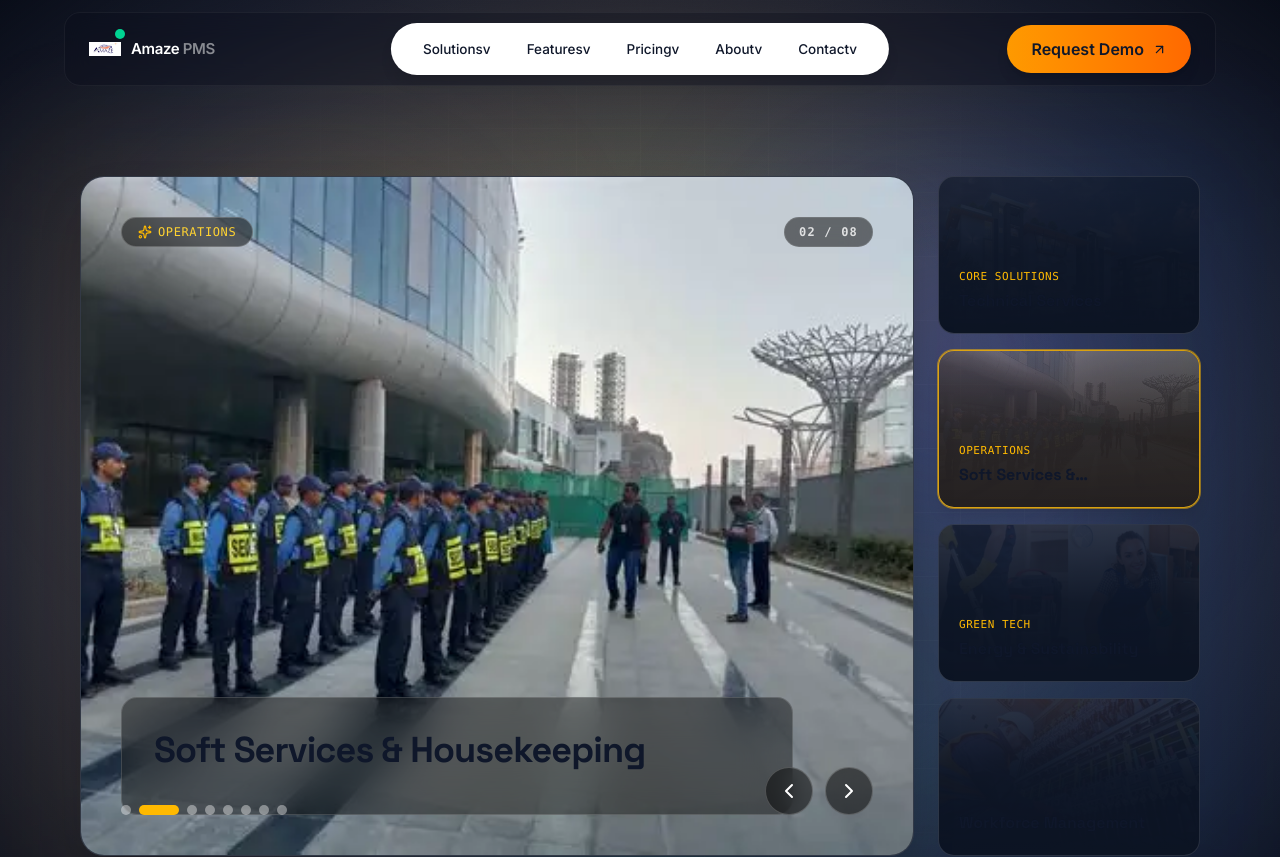
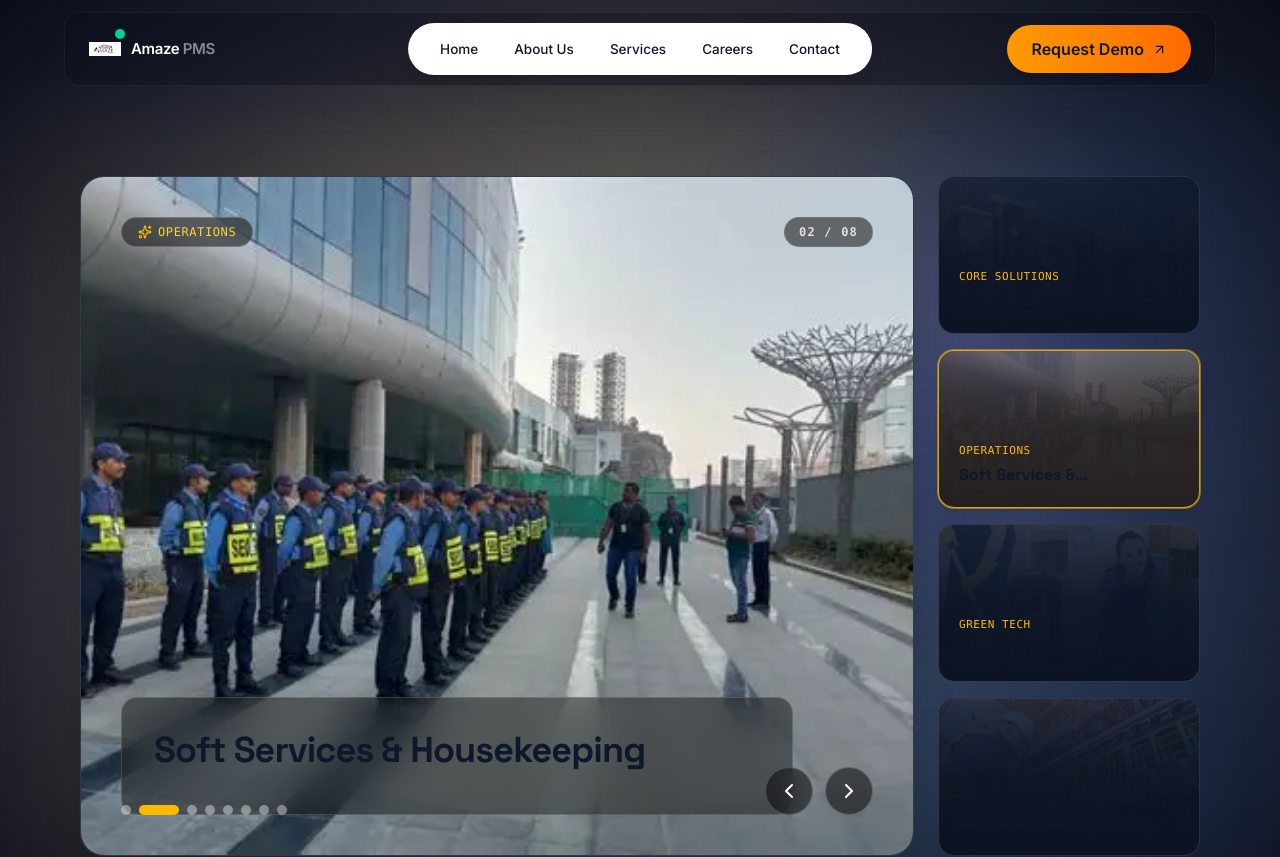
Before and after one commit to codestack-io/Dacitos_Task, a Next.js app: page / in a window 1280 px wide. Shown: the top 857 px of the page. Built offline with nearby package versions, Linux system fonts and the light colour scheme.

Commit message:
add new changes in navbar

```diff
--- a/src/components/layout/Navbar.jsx
+++ b/src/components/layout/Navbar.jsx
@@ -18,11 +18,11 @@ import Image from "next/image";
  */
 
 const NAV_LINKS = [
-  { id: "solutions", label: "Solutions", href: "#solutions" },
-  { id: "features", label: "Features", href: "#features" },
-  { id: "pricing", label: "Pricing", href: "#pricing" },
-  { id: "about", label: "About", href: "#about" },
-  { id: "contact", label: "Contact", href: "#contact" },
+  { id: "Home", label: "Home",  },
+  { id: "About Us", label: "About Us", },
+  { id: "Services", label: "Services",  },
+  { id: "Careers", label: "Careers",  },
+  { id: "contact", label: "Contact", },
 ];
 
 const SCROLL_THRESHOLD = 24;
@@ -128,7 +128,7 @@ export default function Navbar() {
                 className="relative block rounded-lg px-4 py-2 text-[13.5px] font-medium text-white/70 transition-colors hover:text-white focus-visible:outline-none focus-visible:ring-2 focus-visible:ring-amber-400/70"
                 >
                   {link.label}
-                 v
+
                 </a>
               </li>
             );
```
